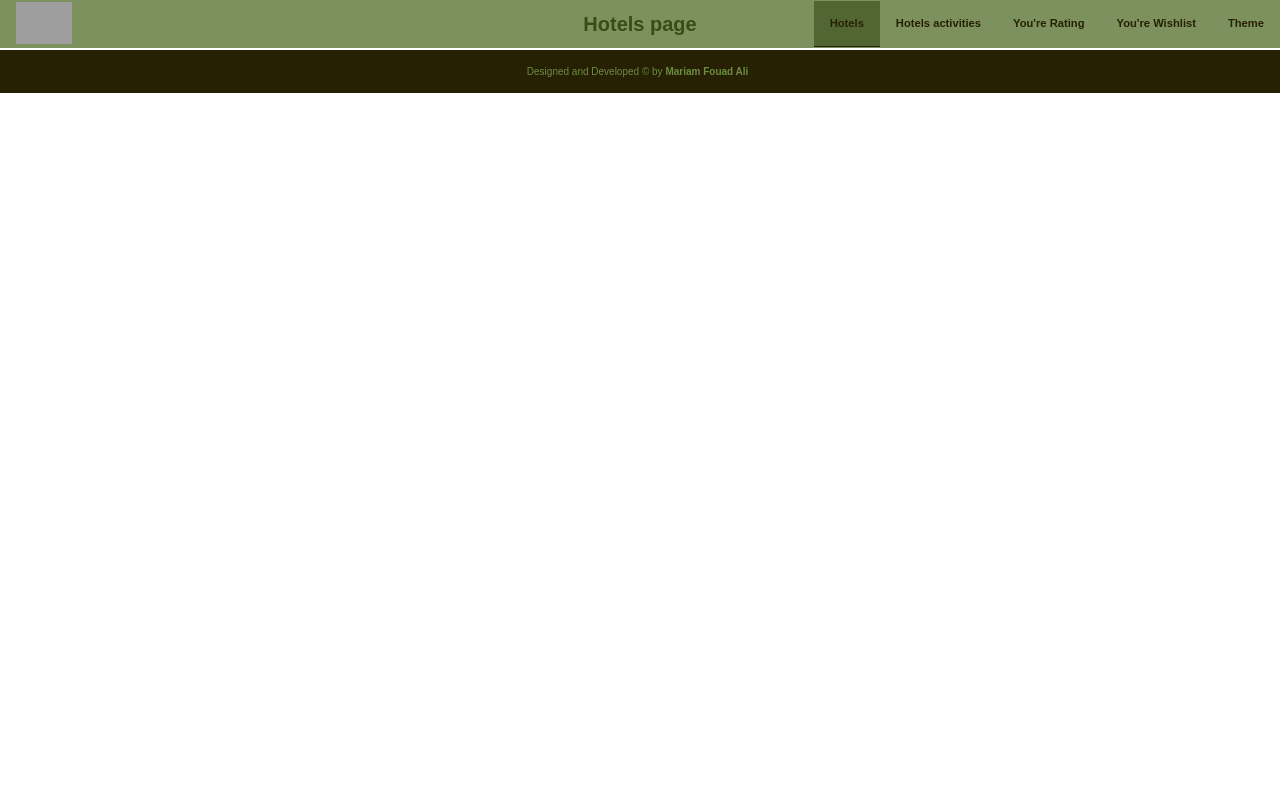
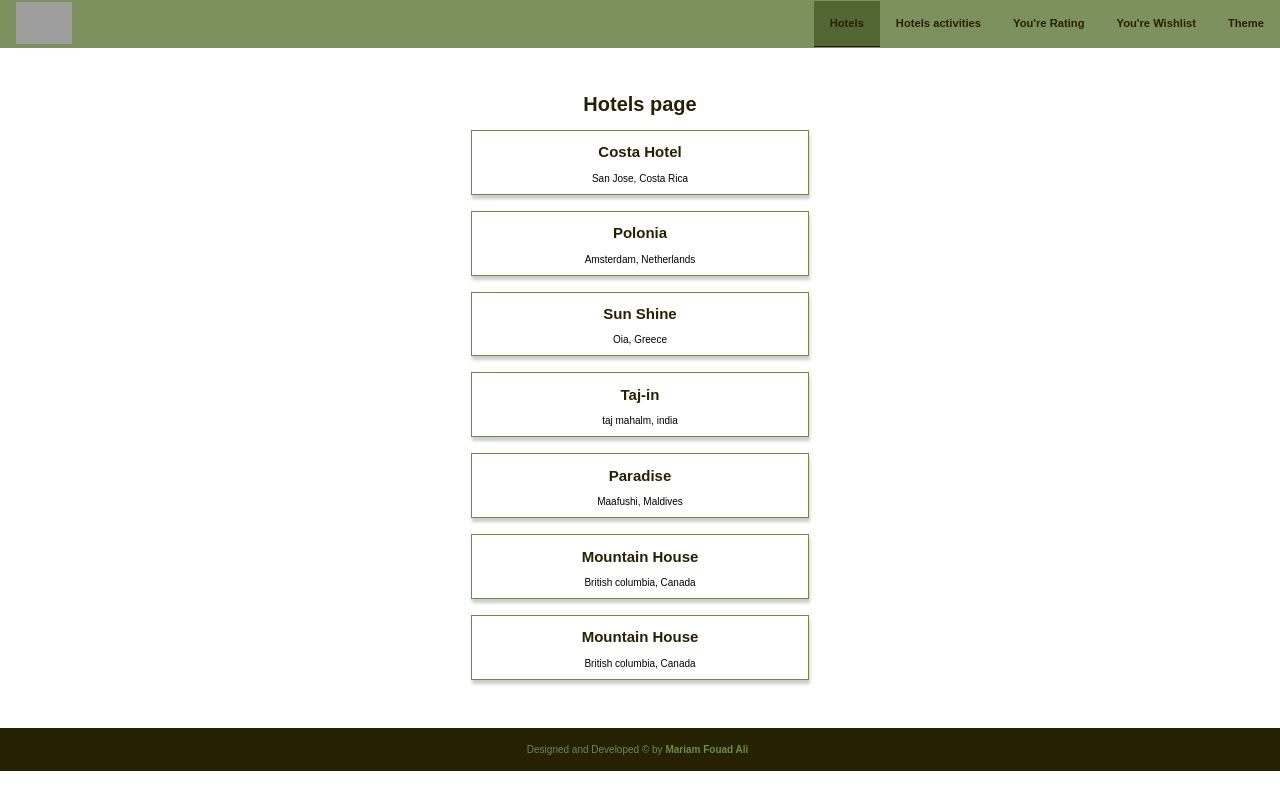
Before and after one commit to mariam-fouad/hotbird, a React (Create React App) app: page /hotels in a window 1280 px wide. Built offline with nearby package versions, Linux system fonts and the light colour scheme; grey boxes are pictures that could not be loaded; a web font is replaced by a local one.

Commit message:
add the cards style

```diff
--- /dev/null
+++ b/src/components/UI-components/longCard/longCard.js
@@ -0,0 +1,29 @@
+import React from 'react';
+import styled from 'styled-components'
+
+const LongCard = (props)=>{
+    const CardDiv = styled.div`
+        border: 1px solid ${props.themeColors.colorSecondary};
+        display: inline-block;
+        width: 21rem;
+        margin-bottom : 1rem;
+        box-shadow: 1px 4px 3px #ccc;
+    `;
+    const CardName = styled.h2`
+        color:${props.themeColors.colorPrimary};
+
+    `;
+
+    const CardMain = styled.p`
+    `;
+
+    return (
+        <CardDiv>
+            <CardName>{props.name}</CardName>
+            <CardMain>{props.main}</CardMain>
+        </CardDiv>
+    );
+}
+
+
+export default LongCard;
--- a/src/pages/hotels.js
+++ b/src/pages/hotels.js
@@ -2,10 +2,37 @@ import React from 'react';
 import styled from 'styled-components'
 import {connect} from 'react-redux';
 
+import LongCard from '../components/UI-components/longCard/longCard';
+
 const hotels = (props)=>{
+    const Main = styled.main`
+        margin-top: 5rem;
+        margin-bottom: 2rem;
+        display:flex;
+        display: flex;
+        flex-direction: column;
+        align-items: center;
+    `;
+    const H1 = styled.h1`
+        color: ${props.themeColors.colorPrimary};
+    `;
+
+    let longCards = props.hotels.map(hotel=>{
+        return (
+            <LongCard
+            name={hotel.name}
+            main={hotel.location}
+            themeColors={props.themeColors}>
+            </LongCard>
+        );
+    })
 
     return (
-        <h1>Hotels page</h1>
+        <Main>
+            <H1>Hotels page</H1>
+            {longCards}
+        </Main>
+
     );
 
 }
```
